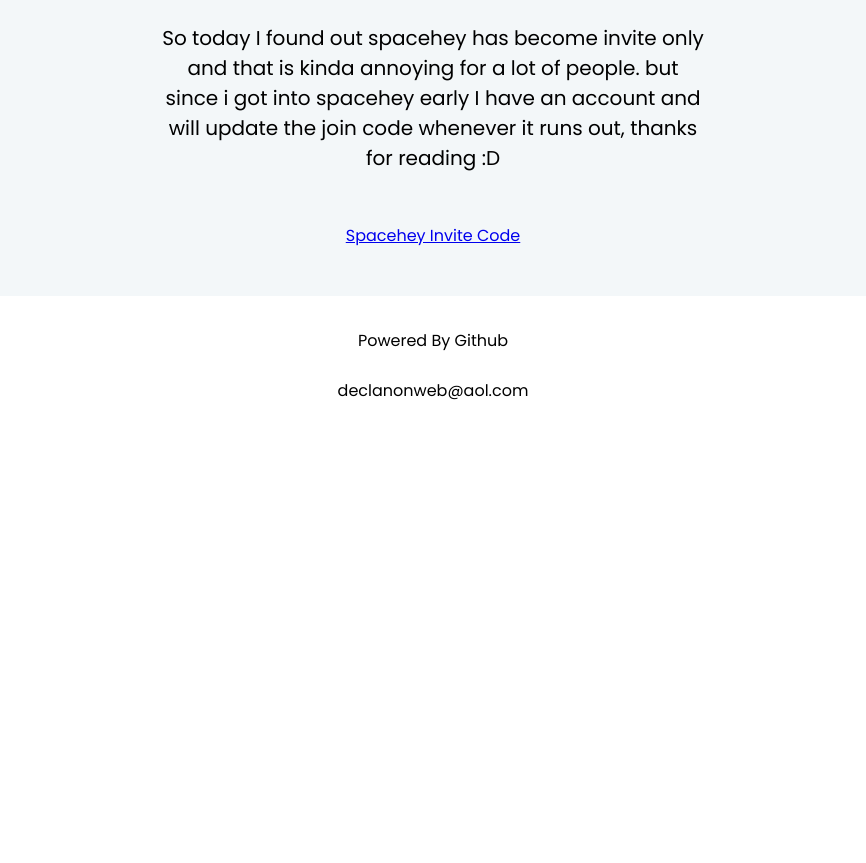
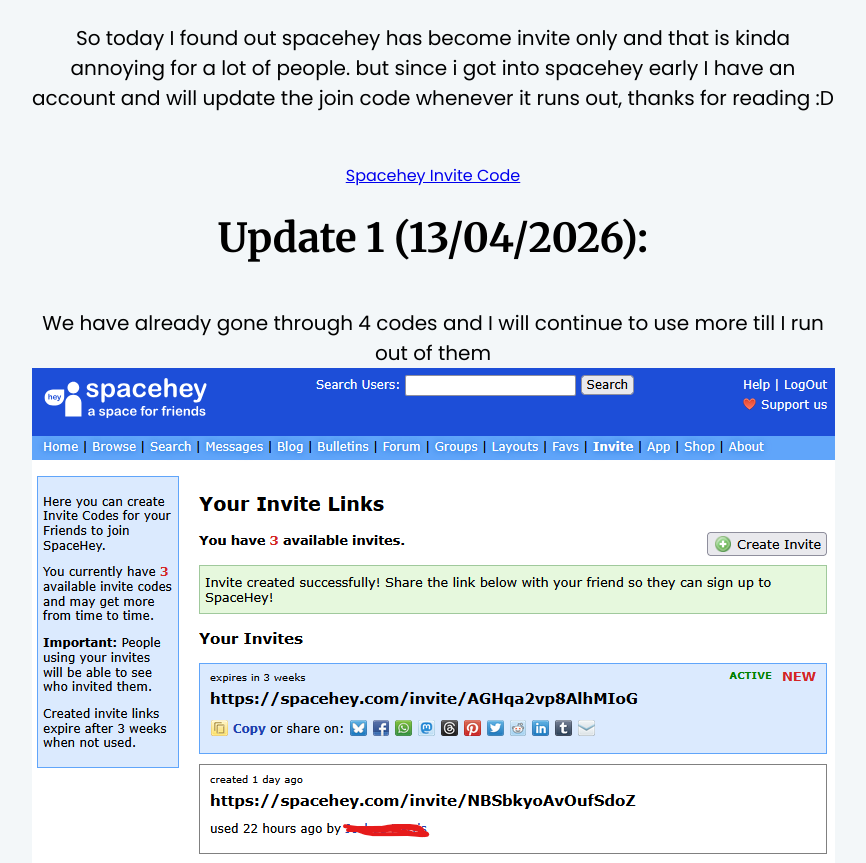
Before and after one commit to declan459/declan459.github.io, a plain HTML site: page stuff/blogposts/spacehey-is-now-invite-onl.html in a window 1280 px wide. Shown: the part 378-1241 px from the top of the page, without its empty margins (207-1073 px from the left). Before the commit the page ends 821 px from the top, so only its background shows below. Drawn offline with Linux system fonts and the light colour scheme.

Commit message:
Update spacehey-is-now-invite-onl.html

```diff
--- a/stuff/blogposts/spacehey-is-now-invite-onl.html
+++ b/stuff/blogposts/spacehey-is-now-invite-onl.html
@@ -30,7 +30,13 @@
               <p>So today I found out spacehey has become invite only and that is kinda annoying for a lot of people. but since i got into spacehey early I have an account and will update the join code whenever it runs out, thanks for reading :D</p>
 				<br>
 				<br>
-              <a href="https://spacehey.com/invite/NBSbkyoAvOufSdoZ">Spacehey Invite Code</a>
+              <a href="https://spacehey.com/invite/AGHqa2vp8AlhMIoG">Spacehey Invite Code</a>
+				<br>
+				<br>
+				<h1>Update 1 (13/04/2026):</h1>
+				<br>
+				<p>We have already gone through 4 codes and I will continue to use more till I run out of them</p>
+				<img src="images/spacehey1.png"
             </div>
 
         </div>
```
